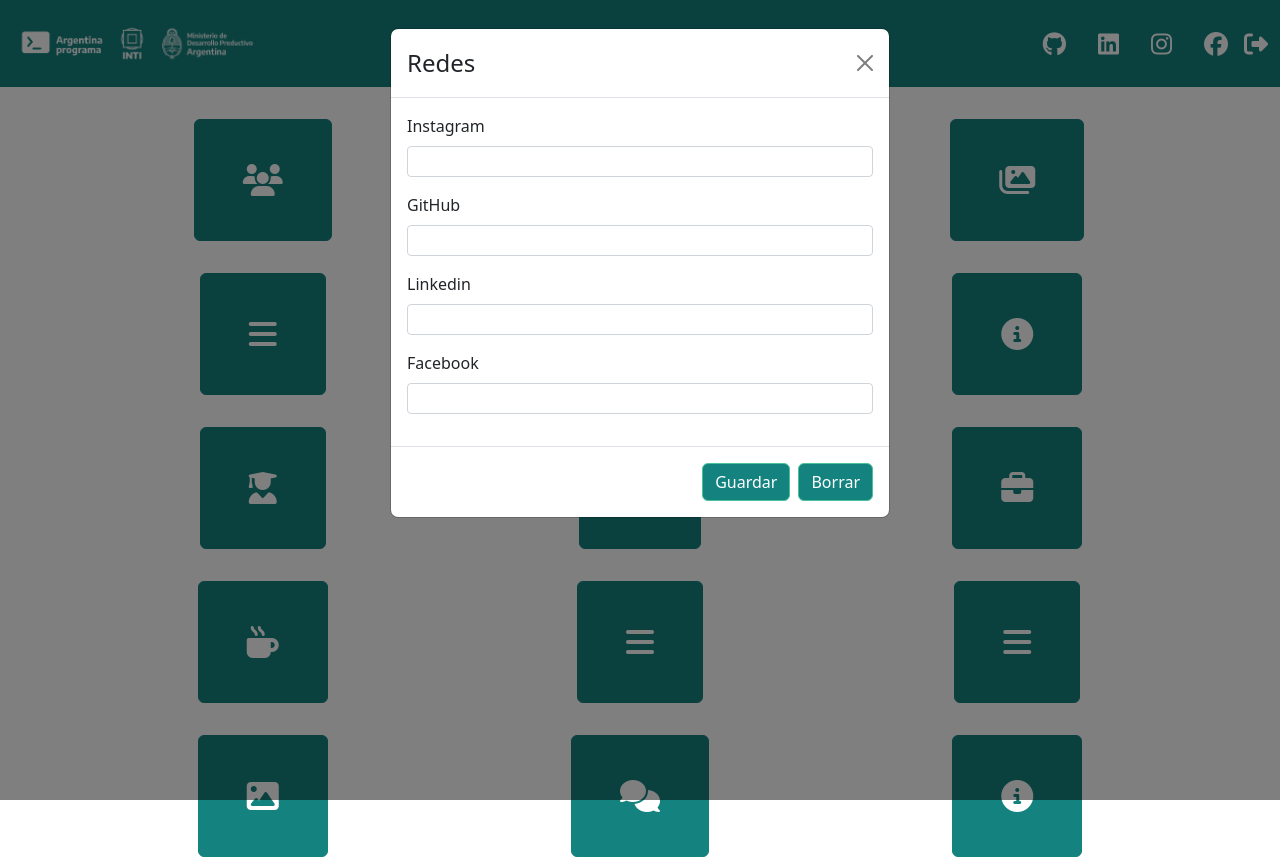
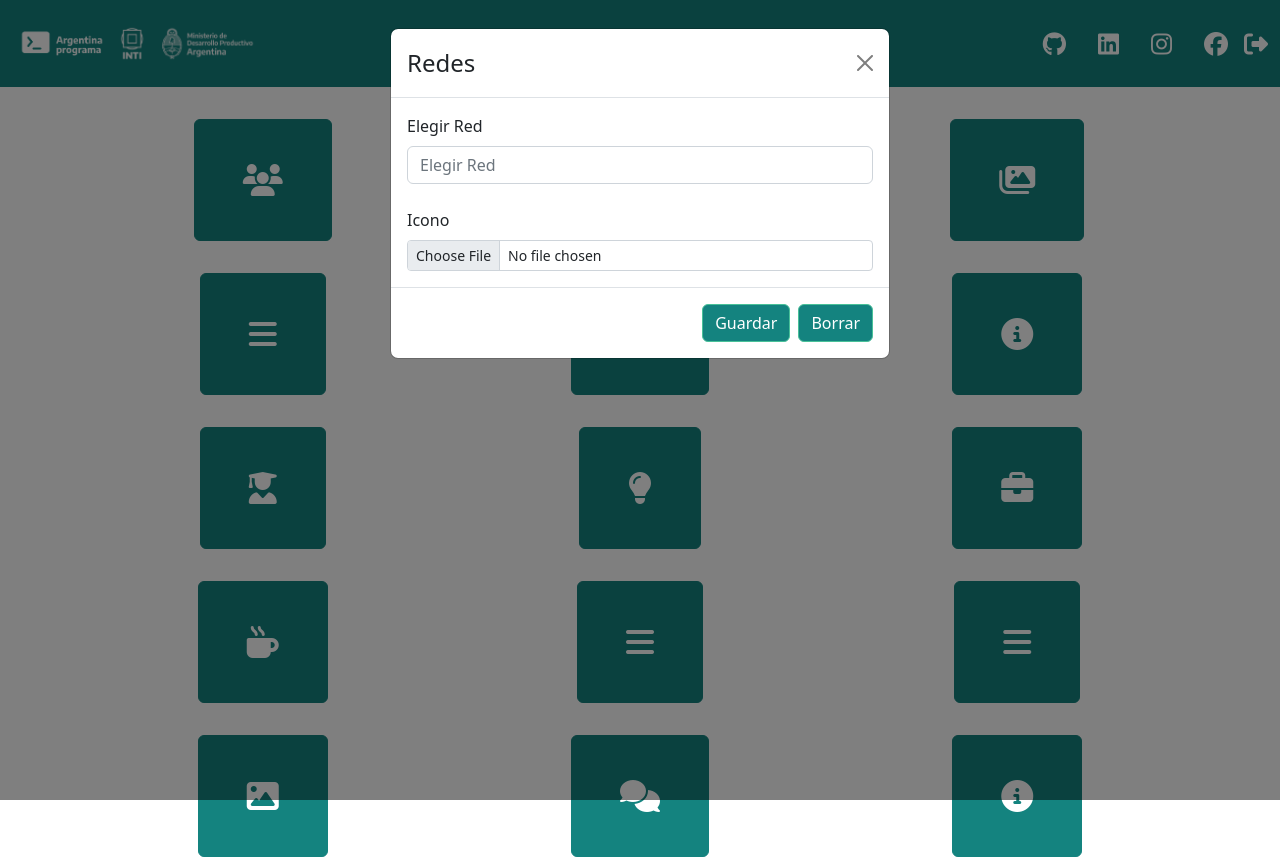
Before and after one commit to Maancoro/ProyectoAngular, an Angular app: page /dashboard in a window 1280 px wide. Both pictures are taken after a click on the button 262 px from the left and 180 px from the top of the page. Built offline with nearby package versions, Linux system fonts and the light colour scheme.

Commit message:
modificando formularios etc

```diff
--- a/src/app/modalesdashboard/redesdashboard/redesdashboard.component.html
+++ b/src/app/modalesdashboard/redesdashboard/redesdashboard.component.html
@@ -7,34 +7,20 @@
     <button type="button" class="btn-close" data-bs-dismiss="modal" aria-label="Close"></button>
     </div>
     <div class="modal-body">
-    <div class="mb-3 row">
-      <label for="formFileSm" class="form-label">Instagram</label>
-    <div class="col-sm-12">
-      <input class="form-control form-control-sm" id="formFileSm" type="text">
-    </div>
-    </div>
-    <div class="mb-3 row">
-      <label for="formFileSm" class="form-label">GitHub</label>
-    <div class="col-sm-12">
-      <input class="form-control form-control-sm" id="formFileSm" type="text">
-    </div>
-    </div>
-    <div class="mb-3 row">
-      <label for="formFileSm" class="form-label">Linkedin</label>
-    <div class="col-sm-12">
-      <input class="form-control form-control-sm" id="formFileSm" type="text">
-    </div>
-    </div>
-    <div class="mb-3 row">
-      <label for="formFileSm" class="form-label">Facebook</label>
-    <div class="col-sm-12">
-      <input class="form-control form-control-sm" id="formFileSm" type="text">
-    </div>
-    </div>
-    </div>
+      <label for="exampleDataList" class="form-label">Elegir Red</label>
+      <input class="form-control" list="datalistOptions" id="exampleDataList" placeholder="Elegir Red">
+      <datalist id="datalistOptions">
+  <option value="Instagram">
+  <option value="GitHub">
+  <option value="Linkedin">
+  <option value="Facebook">
+      </datalist>
+      <br>
+      <label for="exampleDataList" class="form-label">Icono</label>
+      <input class="form-control form-control-sm" id="formFileSm" type="file">
+   </div>
     <div class="modal-footer">
     <button type="button" class="btn btn-primary">Guardar</button>
-
     <button type="button" class="btn btn-primary">Borrar</button>
     </div>
     </div>
--- a/src/app/navbar/navbar.component.html
+++ b/src/app/navbar/navbar.component.html
@@ -6,8 +6,6 @@
        </a>
        <app-redes></app-redes>
        <app-loginboton></app-loginboton>
-
-
     </div>
 </nav>
        <app-login></app-login>
--- a/src/app/portfolio/portfolio.component.css
+++ b/src/app/portfolio/portfolio.component.css
@@ -68,11 +68,11 @@ a.btn.btn-primary{
     --bs-btn-hover-bg:#49C199;
     --bs-btn-hover-border-color:#49C199;
     --bs-btn-border-color: #14837f;
-    --bs-btn-active-border-color:#49C199;
+    --bs-btn-active-border-color:#49C199 !important;
     --bs-btn-active-bg:#49C199;
     --bs-btn-active-color:#49C199;
     --bs-btn-focus-shadow:#49C199;
-    --bs-btn-active-shadow: #49C199;
+    --bs-btn-active-shadow: #49C199 !important;
     --bs-btn-box-shadow: #49C199;
     --bs-btn-color: #49c199;
 
--- a/src/assets/db/datos.json
+++ b/src/assets/db/datos.json
@@ -55,7 +55,7 @@
         "carrusel":[
     {
        "id":1,
-        "fondo":"../assets/img/fondo1.jpg"
+        "fondo":"../../assets/img/fondo1.jpg"
 
     },
       {
@@ -66,7 +66,7 @@
     },
     {
        "id":3,
-        "fondo":"../assets/img/fondo3.jpg"
+        "fondo":"../../assets/img/fondo3.jpg"
 
     }
   ],
```
